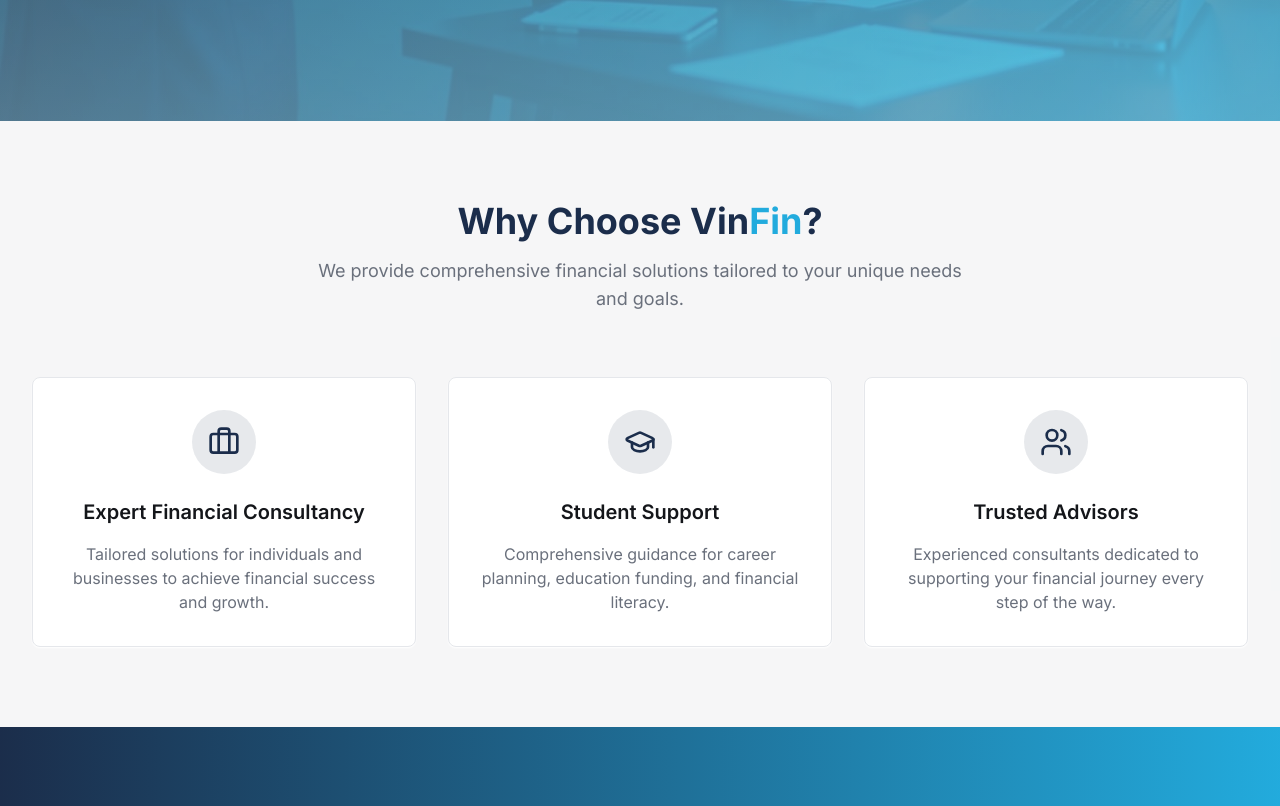
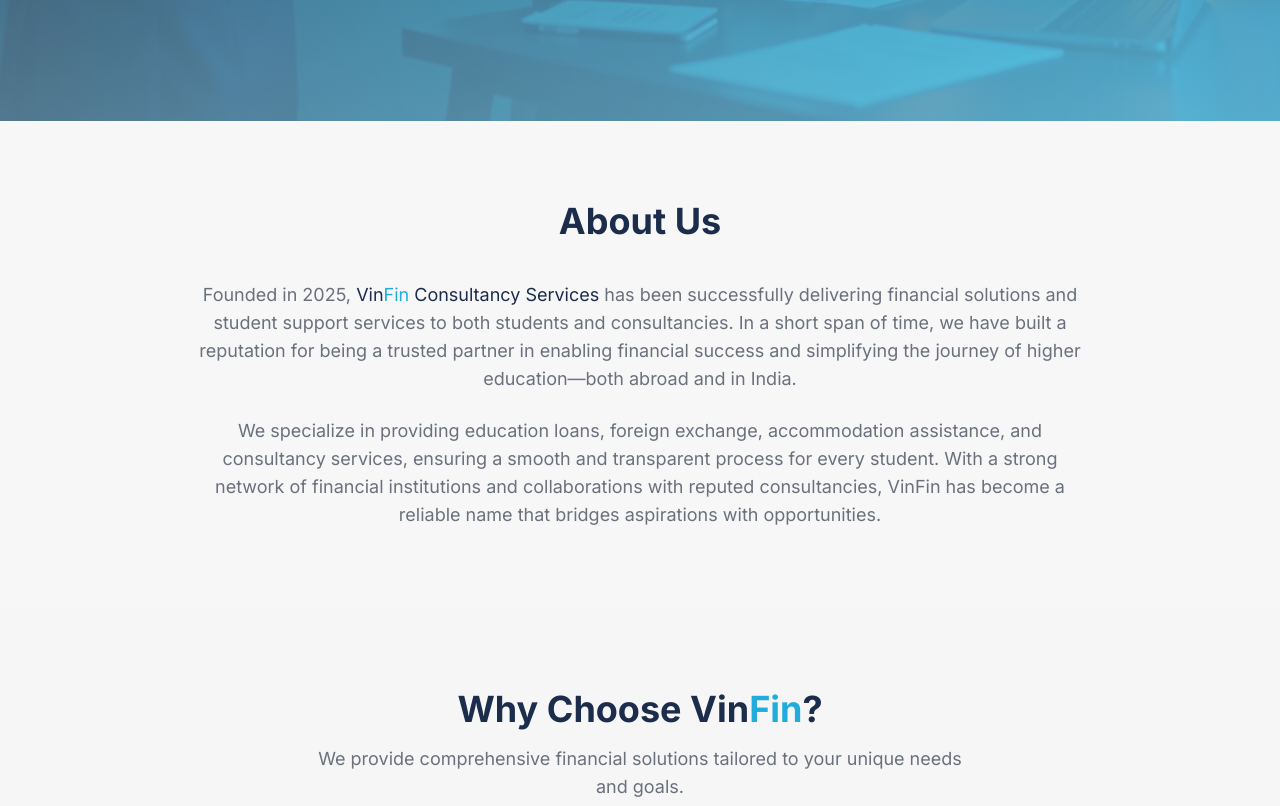
Before and after one commit to shivakothwal/winfin-website-91716, a React (Vite) app: page / in a window 1280 px wide. Shown: the part 680-1486 px from the top of the page. Built offline with nearby package versions, Linux system fonts and the light colour scheme; the HTML template or start-up script is replaced by a standard one.

Commit message:
Add About Us section

```diff
--- a/src/pages/Home.tsx
+++ b/src/pages/Home.tsx
@@ -36,6 +36,27 @@ const Home = () => {
                 </Link>
               </div>
             </ScrollAnimatedElement>
+          </div>
+        </section>
+      </ScrollAnimatedElement>
+
+      {/* About Us Section */}
+      <ScrollAnimatedElement animation="fade-in-up">
+        <section className="py-12 sm:py-16 lg:py-20 px-4 sm:px-6 lg:px-8 bg-background">
+          <div className="max-w-4xl mx-auto">
+            <div className="text-center mb-8 sm:mb-10">
+              <h2 className="text-2xl sm:text-3xl md:text-4xl font-bold text-primary mb-4 leading-tight">
+                About Us
+              </h2>
+            </div>
+            <div className="prose prose-lg max-w-none text-center">
+              <p className="text-base sm:text-lg text-muted-foreground leading-relaxed mb-6">
+                Founded in 2025, <VinFinText className="text-base sm:text-lg text-primary" showConsultancy consultancyText="Consultancy Services" consultancyClassName="text-primary" /> has been successfully delivering financial solutions and student support services to both students and consultancies. In a short span of time, we have built a reputation for being a trusted partner in enabling financial success and simplifying the journey of higher education—both abroad and in India.
+              </p>
+              <p className="text-base sm:text-lg text-muted-foreground leading-relaxed">
+                We specialize in providing education loans, foreign exchange, accommodation assistance, and consultancy services, ensuring a smooth and transparent process for every student. With a strong network of financial institutions and collaborations with reputed consultancies, VinFin has become a reliable name that bridges aspirations with opportunities.
+              </p>
+            </div>
           </div>
         </section>
       </ScrollAnimatedElement>
```
